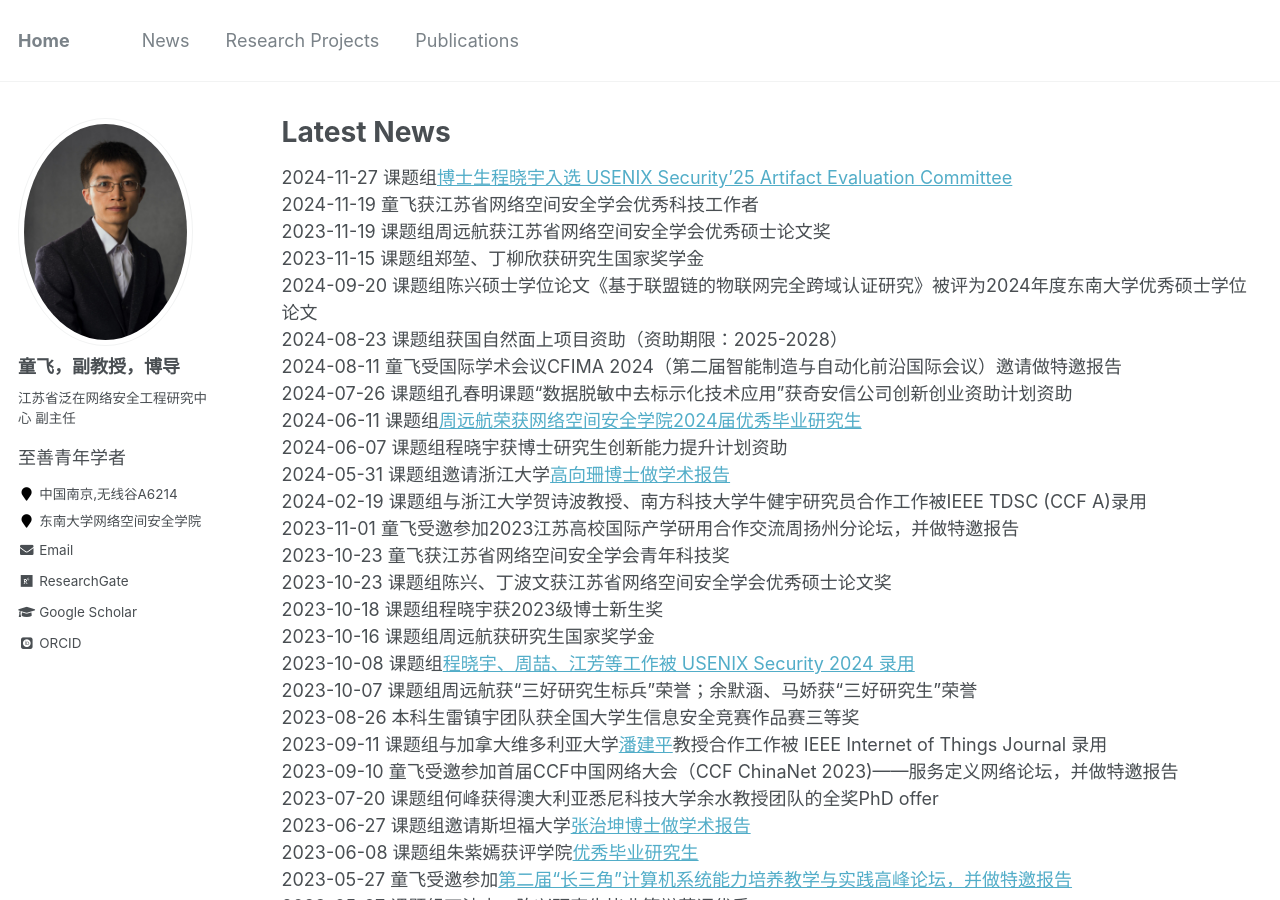
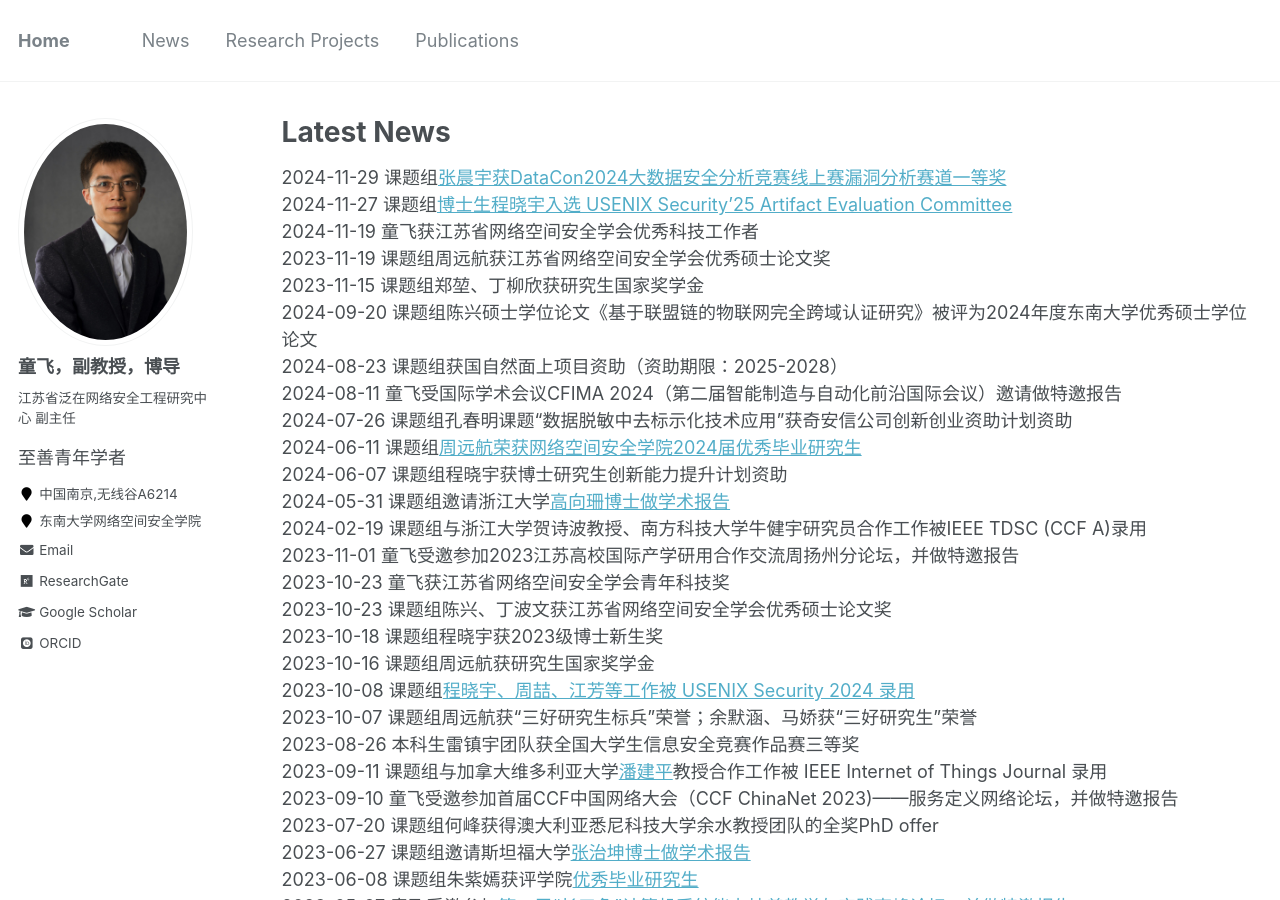
Before and after one commit to fei-tong/fei-tong.github.io, a Jekyll site: the page built from _pages/News.md, in a window 1280 px wide and 900 px high. Built offline with Jekyll 4.4.1, drawn with Linux system fonts in a browser that asks for light colours; some web fonts are replaced.

Commit message:
Update News.md

```diff
--- a/_pages/News.md
+++ b/_pages/News.md
@@ -4,6 +4,7 @@ title: "Latest News"
 permalink: /News/
 author_profile: true
 ---
+2024-11-29 课题组[张晨宇获DataCon2024大数据安全分析竞赛线上赛漏洞分析赛道一等奖](https://mp.weixin.qq.com/s/f5W3SDWX3UBYfDrcnMldmw)<br>
 2024-11-27 课题组[博士生程晓宇入选 USENIX Security'25 Artifact Evaluation Committee](https://www.usenix.org/conference/usenixsecurity25/call-for-papers)<br>
 2024-11-19 童飞获江苏省网络空间安全学会优秀科技工作者<br>
 2023-11-19 课题组周远航获江苏省网络空间安全学会优秀硕士论文奖<br>
```
